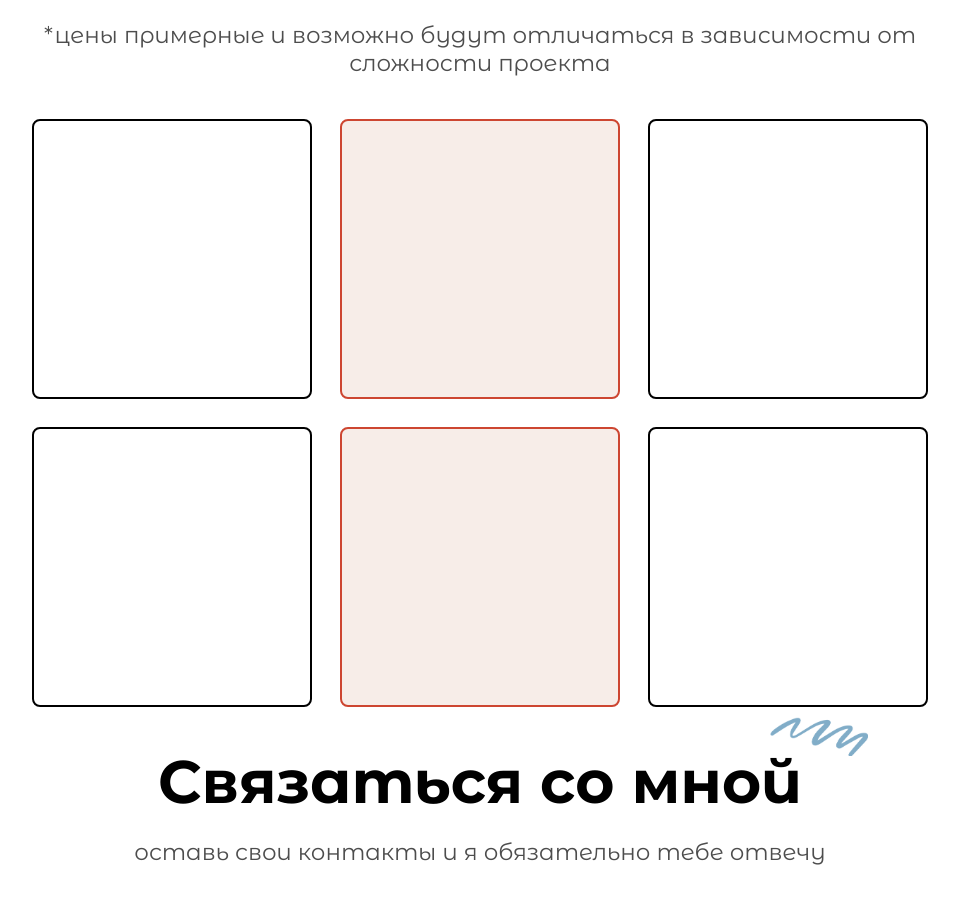
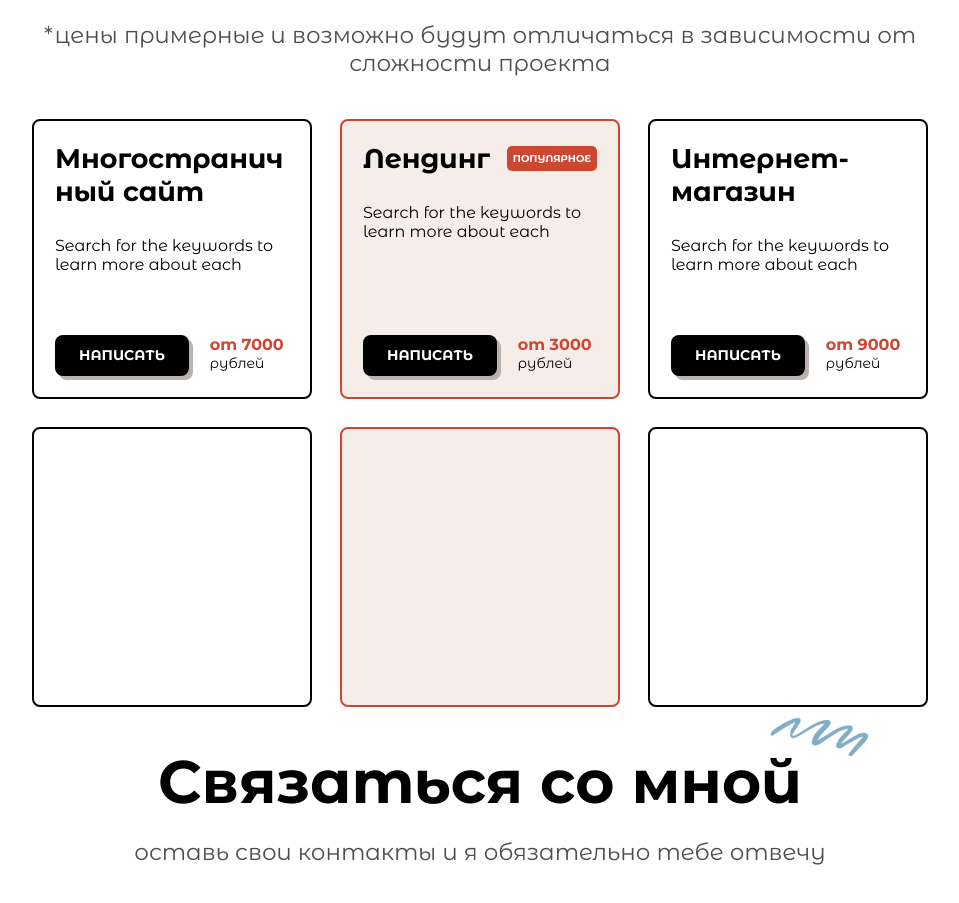
Before and after one commit to ValeriFila/portfolio, a React (Create React App) app: page / in a window 1280 px wide. Shown: the part 1683-2586 px from the top of the page, without its empty margins (160-1119 px from the left). Built offline with nearby package versions, Linux system fonts and the light colour scheme.

Commit message:
update PriceList.jsx section

```diff
--- a/src/App.js
+++ b/src/App.js
@@ -58,7 +58,9 @@ export default function App() {
                     text='Прайс-лист'
                     subText='*цены примерные и возможно будут отличаться в зависимости от сложности проекта '
                 />
-                <PriceList></PriceList>
+                <PriceList
+                    onClick={handleClickScrollToForm}
+                ></PriceList>
             </CustomSection>
 
             <CustomSection refer={sectionRef}>
--- a/src/components/BlockSquare/BlockSquare.jsx
+++ b/src/components/BlockSquare/BlockSquare.jsx
@@ -1,14 +1,40 @@
 import './BlockSquare.scss'
 import clsx from 'clsx'
+import MailButton from '../MailButton/MailButton'
 export default function BlockSquare(props) {
     const {
-        theme
+        theme,
+        title,
+        description,
+        price,
+        popular,
+        onClick,
     } = props
 
     return (
         <div className='rectangle'>
             <div className={clsx('rectangle__square' , theme && `rectangle__square--orange`)}>
-
+                <div className='rectangle__text'>
+                    <div className='rectangle__text--row'>
+                        <p className='rectangle__title'>{title}</p>
+                        {popular && (
+                            <p className='rectangle__title--popular'>ПОПУЛЯРНОЕ</p>
+                        )}
+                    </div>
+                    <p className='rectangle__description'>{description}</p>
+                </div>
+                <div className='rectangle__price'>
+                    <MailButton
+                        className='rectangle__button'
+                        onClick={onClick}
+                    >
+                        НАПИСАТЬ
+                    </MailButton>
+                    <div className='rectangle__price--column-text'>
+                        <p className='rectangle__price--orange'>от {price}</p>
+                        <p className='rectangle__price--black'>рублей</p>
+                    </div>
+                </div>
             </div>
             <div className={clsx('rectangle__square' , theme && `rectangle__square--orange`)}>
 
--- a/src/components/BlockSquare/BlockSquare.scss
+++ b/src/components/BlockSquare/BlockSquare.scss
@@ -7,15 +7,80 @@
 
     &__square {
         display: flex;
+        flex-direction: column;
+        justify-content: space-between;
         height: 280px;
         width: 280px;
         border: 2px solid black;
         border-radius: 8px;
+        word-break: break-word;
+        padding: 1.5rem;
 
         &--orange {
             background-color: rgba(247, 237, 232, 1);
             border-color: rgba(205, 70, 49, 1);
         }
+
+        &--row {
+            display: flex;
+            flex-direction: row;
+        }
     }
 
+    &__text {
+
+        &--row {
+            display: flex;
+            flex-direction: row;
+            justify-content: space-between;
+            align-items: center;
+        }
+    }
+    &__title {
+        font-size: 27px;
+        font-weight: bold;
+        text-align: left;
+        width: fit-content;
+
+        &--popular {
+            display: flex;
+            align-items: center;
+            font-size: 10px;
+            font-weight: bold;
+            color: white;
+            background-color: #cd4631;
+            width: fit-content;
+            border-radius: 5px;
+            padding: 6px 6px;
+
+        }
+    }
+
+    &__description {
+        font-size: 16px;
+        text-align: left;
+        padding-top: 2rem;
+    }
+
+    &__price {
+        display: flex;
+        flex-direction: row;
+
+        &--column-text{
+            display: flex;
+            flex-direction: column;
+            align-items: flex-start;
+            margin-left: 1.5rem;
+        }
+
+        &--orange {
+            color: #cd4631;
+            font-size: 16px;
+            font-weight: bold;
+        }
+
+        &--black {
+
+        }
+    }
 }
--- a/src/components/PriceList/PriceList.jsx
+++ b/src/components/PriceList/PriceList.jsx
@@ -2,12 +2,33 @@ import BlockSquare from '../BlockSquare/BlockSquare'
 import './PriceList.scss'
 import imgScribble from '../../assets/icons/Scribble.png'
 
-export default function PriceList() {
+export default function PriceList(props) {
+    const {
+        onClick
+    } = props
+
     return (
         <div className='price-list'>
-            <BlockSquare></BlockSquare>
-            <BlockSquare theme='orange'></BlockSquare>
-            <BlockSquare></BlockSquare>
+            <BlockSquare
+                title='Многостраничный сайт'
+                description='Search for the keywords to learn more about each'
+                price='7000'
+                onClick={onClick}
+            ></BlockSquare>
+            <BlockSquare
+                theme='orange'
+                title='Лендинг'
+                description='Search for the keywords to learn more about each'
+                price='3000'
+                popular='true'
+                onClick={onClick}
+            ></BlockSquare>
+            <BlockSquare
+                title='Интернет-магазин'
+                description='Search for the keywords to learn more about each'
+                price='9000'
+                onClick={onClick}
+            ></BlockSquare>
         </div>
     )
 }
```
